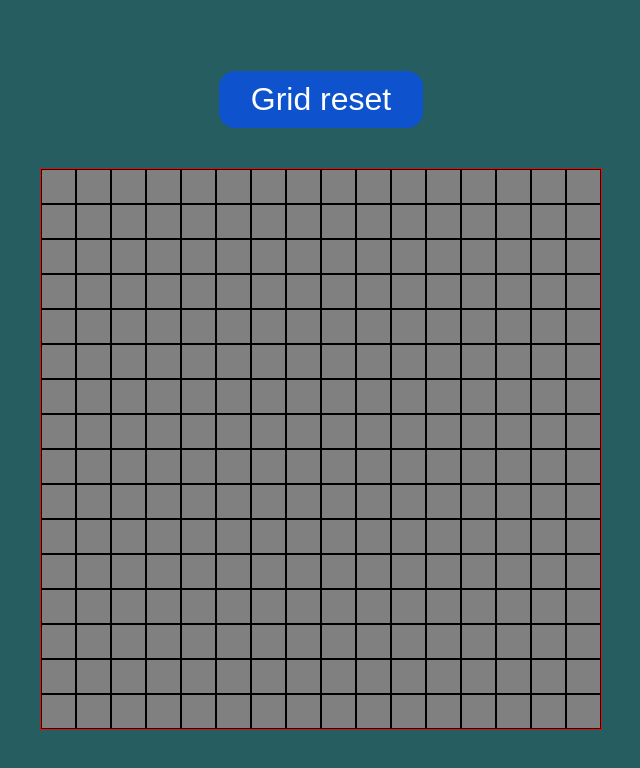
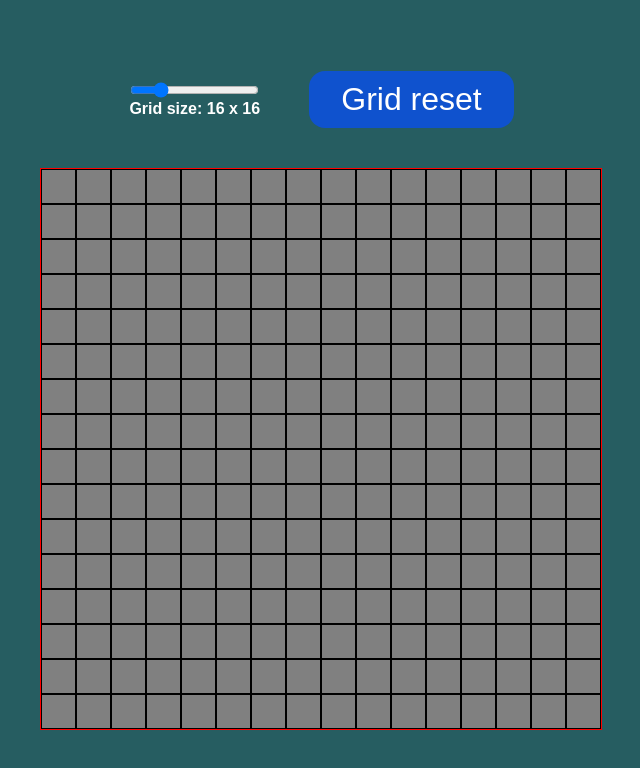
Before and after one commit to VeejayPL/etch-a-sketch, a plain HTML site: page index.html in a window 1280 px wide. Shown: the whole page, without its empty margins (319-959 px from the left). Drawn offline with Linux system fonts and the light colour scheme.

Commit message:
Add range input and style

```diff
--- a/index.html
+++ b/index.html
@@ -9,7 +9,20 @@
     <script src="./script.js" defer></script>
   </head>
   <body>
-    <button id="gridButton">Grid reset</button>
+    <div class="gridUi">
+      <div class="range">
+        <input
+          type="range"
+          name="gridSize"
+          id="gridSize"
+          min="0"
+          max="80"
+          value="16"
+        />
+        <p id="para" class="para">Grid size: 16 x 16</p>
+      </div>
+      <button id="gridButton">Grid reset</button>
+    </div>
     <div id="container" class="container"></div>
   </body>
 </html>
--- a/style.css
+++ b/style.css
@@ -11,6 +11,24 @@ html {
   align-items: center;
   justify-content: center;
   gap: 5vh;
+}
+
+.gridUi {
+  display: flex;
+  flex-direction: row;
+  gap: 3rem;
+}
+.range {
+  display: flex;
+  flex-direction: column;
+  align-items: center;
+  justify-content: center;
+}
+.para {
+  margin: 0;
+  padding: 0;
+  color: white;
+  font-weight: bold;
 }
 
 .container {
```
Also changed, not shown: 1 other file.
